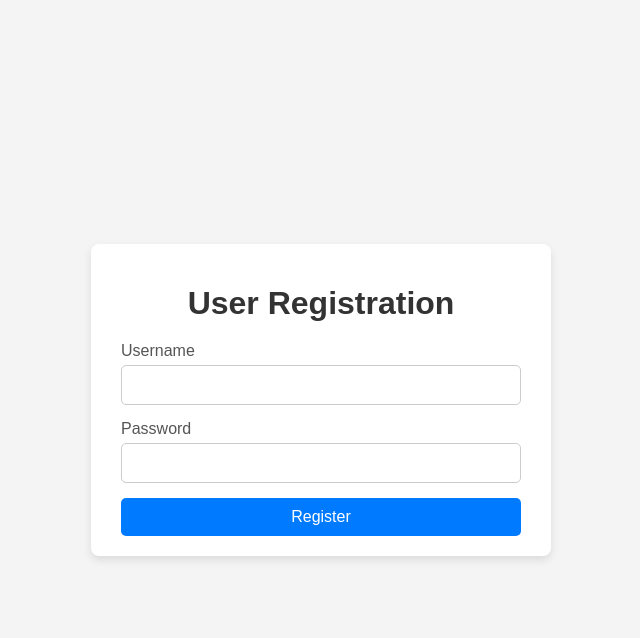
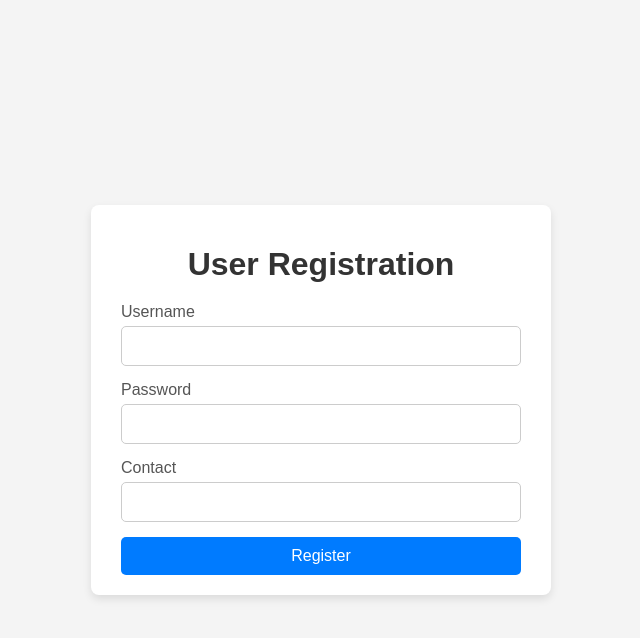
Before and after one commit to ljh6137/Park-database, a Django app: page /management/register/ in a window 1280 px wide. Shown: the top 638 px of the page, without its empty margins (319-959 px from the left). Run offline with Django 5.2, Linux system fonts and the light colour scheme.

Commit message:
add contact bottom

```diff
--- a/back-end/management/templates/management/register.html
+++ b/back-end/management/templates/management/register.html
@@ -91,6 +91,10 @@
             <label for="password">Password</label>
             <input type="password" id="password" name="password" required>
 
+            <label for="contact">Contact</label>
+            <input type="text" id="contact" name="contact" required>
+
             <button type="submit">Register</button>
         </form>
+
         <div class
--- a/back-end/management/views.py
+++ b/back-end/management/views.py
@@ -11,7 +11,7 @@ from django.http import JsonResponse
 from django.db import connection
 # from .models import
 import json
-
+from django.db import transaction
 # Create your views here.
 
 
@@ -24,38 +24,74 @@ import json
 from django.shortcuts import render
 
 logger = logging.getLogger('myapp')
+logger = logging.getLogger(__name__)
 
 def register(request):
     if request.method == 'GET':
         return render(request, 'management/register.html')
 
     if request.method == 'POST':
-        # print(1)
-        # 获取提交的用户名和密码
-        username = request.POST['username']
-        password = request.POST['password']
+        # 获取表单数据
+        username = request.POST.get('username', '').strip()
+        password = request.POST.get('password', '').strip()
+        contact = request.POST.get('contact', '').strip()
 
-        # 检查用户名是否已经存在
+        # 简单校验是否填写所有字段
+        if not username or not password or not contact:
+            messages.error(request, 'All fields are required.')
+            return render(request, 'management/register.html')
+
+        # 检查用户名是否已存在
         if User.objects.filter(username=username).exists():
-            logger.warning(f"Username {username} already exists.")
             messages.error(request, 'Username already exists. Please choose another one.')
             return render(request, 'management/register.html')
 
+        try:
+            # 创建用户和客户信息
+            with transaction.atomic():
+                user = User.objects.create_user(username=username, password=password)
+                Customer.objects.create(user=user, ID=username, name=username, contact=contact)
+
+            messages.success(request, 'Registration successful! Please log in.')
+            return redirect('login')
+
+        except Exception as e:
+            logger.error(f"Error during registration: {e}")
+            messages.error(request, 'An error occurred during registration. Please try again.')
+            return render(request, 'management/register.html')
+
+    return render(request, 'management/register.html')
+# def register(request):
+#     if request.method == 'GET':
+#         return render(request, 'management/register.html')
+
+#     if request.method == 'POST':
+#         # print(1)
+#         # 获取提交的用户名和密码
+#         username = request.POST['username']
+#         password = request.POST['password']
+
+#         # 检查用户名是否已经存在
+#         if User.objects.filter(username=username).exists():
+#             logger.warning(f"Username {username} already exists.")
+#             messages.error(request, 'Username already exists. Please choose another one.')
+#             return render(request, 'management/register.html')
 
 
-        # 创 建 用 户 并 加 密 密 码
-        user = User.objects.create_user(username=username , password=password)
-        # 创建对应的 Customer 实例
-        customer = Customer.objects.create(user=user, ID=username, name=username, contact="")  # 可以根据需要设置默认的 contact
 
-        # 提示用户注册成功
-        logger.info(f"User {username} registered successfully.")
-        messages.success(request, 'Registration successful! Please log in.')
+#         # 创 建 用 户 并 加 密 密 码
+#         user = User.objects.create_user(username=username , password=password)
+#         # 创建对应的 Customer 实例
+#         customer = Customer.objects.create(user=user, ID=username, name=username, contact="")  # 可以根据需要设置默认的 contact
 
-        # 注册成功后，跳转到登录页面
-        return redirect('login')
+#         # 提示用户注册成功
+#         logger.info(f"User {username} registered successfully.")
+#         messages.success(request, 'Registration successful! Please log in.')
 
-    return render(request, 'management/register.html')
+#         # 注册成功后，跳转到登录页面
+#         return redirect('login')
+
+#     return render(request, 'management/register.html')
 
 def login_view(request):
     if request.method == 'POST':
```
Also changed, not shown: 1 other file.
